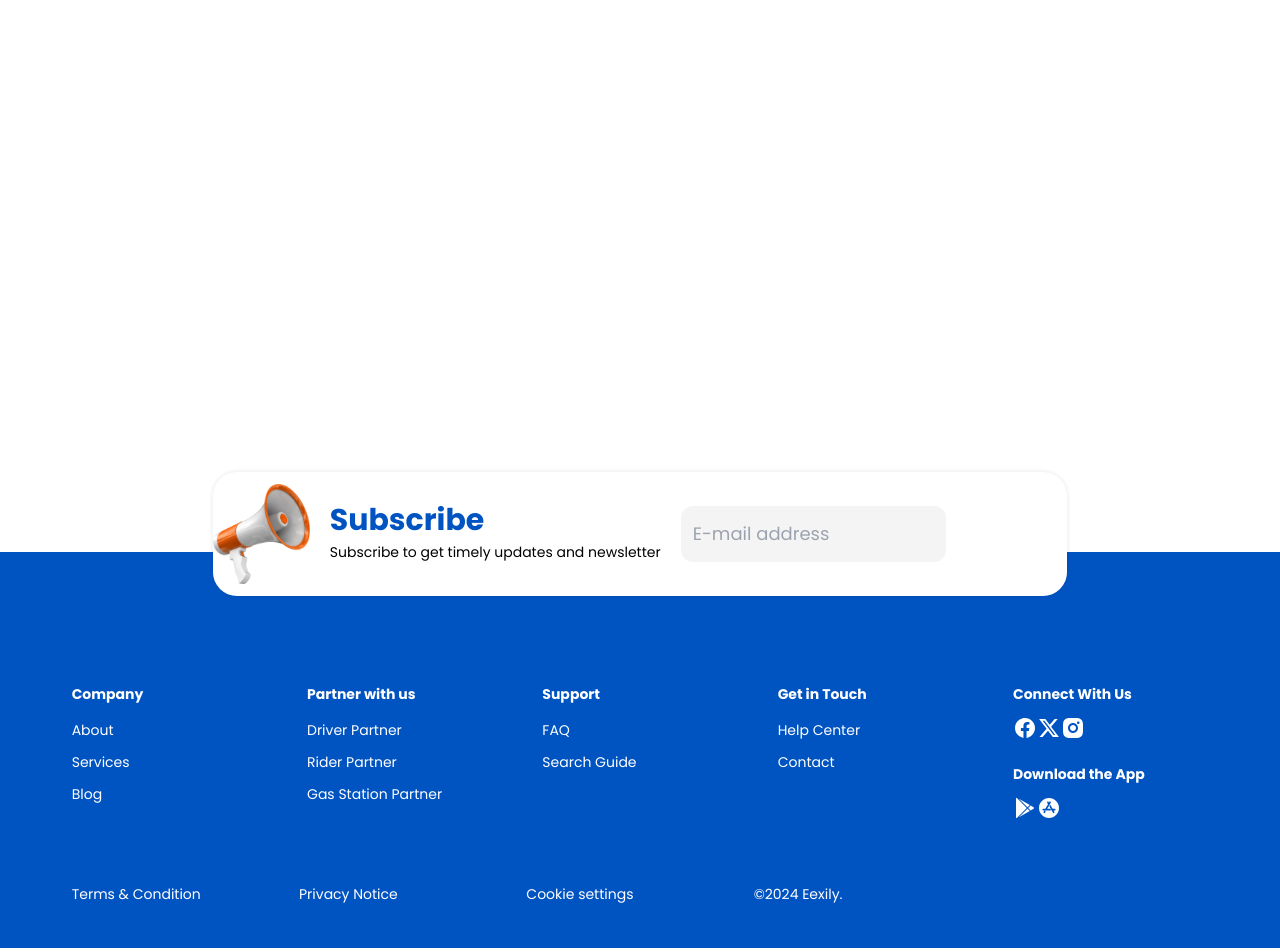
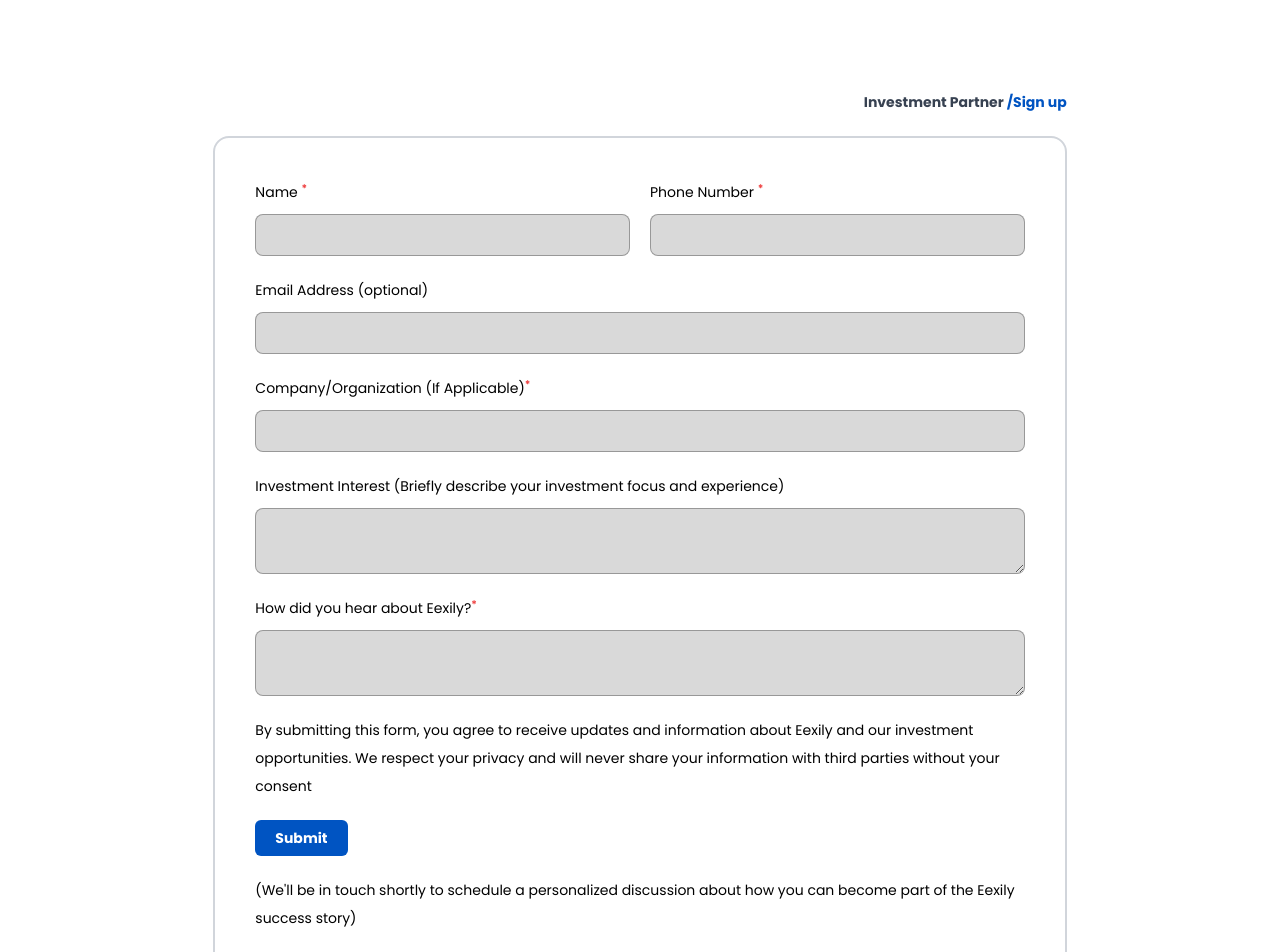
Before and after one commit to DevEmmy/eexily-landing-page, a Next.js app: page /investment-partner/sign-up in a window 1280 px wide. Before the commit this address had no page. Shown: the part 440-1392 px from the top of the page. Built offline with nearby package versions, Linux system fonts and the light colour scheme.

Commit message:
fixed a lot

```diff
--- /dev/null
+++ b/src/app/(otherRoute)/about/page.tsx
@@ -0,0 +1,75 @@
+import React from 'react'
+
+const page = () => {
+    return (
+        <div className='mx-[11%] md:mx-[5.7%] flex flex-col gap-5'>
+            <div className='text-center text-primary'>
+                <h2 className='text-[32px] font-bold'>About Eexily:</h2>
+                <p className='text-[20px] font-semibold'>Your Partner in a Stress-Free Kitchen</p>
+            </div>
+
+            <p>
+                At Eexily, we believe cooking should be a joy, not a chore. That's why we're revolutionizing the way Nigerians access cooking gas.
+
+            </p>
+
+            <p>
+                We're a team of passionate innovators, driven by a shared experience of the frustrations and inconveniences of traditional LPG refills. We've all been there – the empty tank at the worst possible time, the hassle of finding a refill station, the uncertainty of when the next delivery will arrive.
+            </p>
+
+            <p>
+                We knew there had to be a better way. So, we created Eexily.
+            </p>
+
+            <p>
+                Our mission is simple: to make your life easier by providing a reliable, convenient, and affordable LPG delivery service. We leverage technology to track your usage, predict when you'll need a refill, and deliver gas right to your doorstep before you even run out.
+            </p>
+
+            <p>
+                But we're more than just a delivery service. We're your cooking companion, offering helpful tips, recipes, and support to make your kitchen experience seamless and enjoyable.
+            </p>
+
+            <p>
+                We believe in building a community of empowered cooks, free from the stress of running out of gas. That's why we're committed to transparent pricing, exceptional customer service, and continuous innovation.
+            </p>
+
+            <p>
+                Join us on this journey to transform the LPG industry and make cooking a truly enjoyable experience for everyone.
+            </p>
+
+            <p className='font-bold'>Why Choose Eexily?</p>
+
+            <p><span className='font-bold'>Convenience:</span> Say goodbye to the hassle of refilling your gas cylinders.</p>
+
+            <p>
+                We deliver right to your doorstep.
+            </p>
+
+            <p>
+                <span className='font-bold'>Reliability:</span> Our predictive technology ensures you never run out of gas unexpectedly.
+            </p>
+
+            <p>
+                <span className='font-bold'>Affordability:</span> We offer competitive pricing and transparent fees, so you always know what you're paying for.
+            </p>
+
+            <p>
+            <span className='font-bold'>Customer-Centric:</span> We prioritize your needs and satisfaction above all else.
+            </p>
+            <p>
+                Innovation: We're constantly exploring new ways to improve your cooking experience.
+            </p>
+
+            <p>
+                Let Eexily take the hassle out of cooking gas, so you can focus on creating delicious meals and enjoying time with your loved ones
+            </p>
+
+            <p>
+                Together, let's make life easier
+            </p>
+
+        </div>
+    )
+}
+
+export default page
--- /dev/null
+++ b/src/app/(otherRoute)/investment-partner/page.tsx
@@ -0,0 +1,19 @@
+import CategoryOverview from '@/components/CategoryOverview'
+import React from 'react'
+
+const page = () => {
+  return (
+    <div>
+        <CategoryOverview
+            title='Investment Partner'
+            header='Join the LPG Revolution in Africa'
+            description='Partner with Eexily and Invest in a Proven, High-Growth Opportunity'
+            buttonText='Join our Network'
+            link='/investment-partner/sign-up'
+            img='./investment.png'
+        />
+    </div>
+  )
+}
+
+export default page
--- /dev/null
+++ b/src/app/(otherRoute)/investment-partner/sign-up/page.tsx
@@ -0,0 +1,60 @@
+import React from 'react'
+
+const page = () => {
+    return (
+        <div className='w-2/3 md:w-[90%]  m-auto'>
+            <p className='text-gray-700 mb-5 md:mb-2 font-bold text-end'>Investment Partner <span className='text-primary'>/Sign up</span></p>
+            <div className="grid grid-cols-2  md:flex md:flex-col gap-5 border-2 border-gray-300 rounded-2xl p-10  md:p-5  form-container">
+                <div>
+                    <p>Name <sup>*</sup></p>
+                    <input type="text" />
+                </div>
+
+                <div>
+                    <p>Phone Number <sup>*</sup></p>
+                    <input type="tel" />
+                </div>
+
+                <div className='col-span-2'>
+                    <p>Email Address (optional)</p>
+                    <input type="text" />
+                </div>
+
+                <div className='col-span-2'>
+                    <p>Company/Organization (If Applicable)<sup>*</sup></p>
+                    <input type="text" />
+                </div>
+
+                <div className='col-span-2'>
+                    <p>Investment Interest (Briefly describe your investment focus and experience)</p>
+                    <textarea name="" id=""></textarea>
+                </div>
+
+                <div className='col-span-2'>
+                    <p>How did you hear about Eexily?<sup>*</sup> </p>
+                    <textarea name="" id=""></textarea>
+                </div>
+
+
+                <div className='col-span-2'>
+                    <p>
+                    By submitting this form, you agree to receive updates and information about Eexily and our investment opportunities. We respect your privacy and will never share your information with third parties without your consent
+                    </p>
+                </div>
+
+
+                <button className='col-span-2 w-fit font-bold text-white px-5 py-2 rounded-md bg-primary'>
+                    Submit
+                </button>
+
+                <div className='col-span-2'>
+                    <p>
+                    (We'll be in touch shortly to schedule a personalized discussion about how you can become part of the Eexily success story)
+                    </p>
+                </div>
+            </div>
+        </div>
+    )
+}
+
+export default page
--- a/src/components/Banner/MainNav.tsx
+++ b/src/components/Banner/MainNav.tsx
@@ -22,6 +22,10 @@ const MainNav = ({showGetStarted = false}: Props) => {
         {
           title: "Gas Station Partner",
           link: "/gas-station-partner"
+        },
+        {
+          title: "Investment Partner",
+          link: "/investment-partner"
         },
       ];
 
--- a/src/components/Banner/index.tsx
+++ b/src/components/Banner/index.tsx
@@ -17,7 +17,7 @@ const Banner = () => {
       <img
         src="./wirl.png"
         alt=""
-        className="absolute w-full opacity mix-blend-soft-light h-[150vh] md:h-[540px] object-cover"
+        className="absolute w-full opacity mix-blend-soft-light md:h-[540px] object-cover"
       />
       <img
         src="./girls.png"
--- a/src/components/Footer/index.tsx
+++ b/src/components/Footer/index.tsx
@@ -10,7 +10,7 @@ const Footer = () => {
       sub: [
         {
           title: "About",
-          link: "/"
+          link: "/about"
         },
         {
           title: "Services",
@@ -70,7 +70,7 @@ const Footer = () => {
     <div className='bg-primary relative mt-48 text-white grid md:flex md:flex-col grid-cols-5 md:grid-cols-none gap-10 items-start justify-between px-[5.6%] pt-32 pb-10'>
 
       <div className="absolute -top-20 w-2/3 md:w-[90%] bg-white shadow-custom rounded-3xl pr-10 flex gap-5 justify-between text-black items-center py-3 left-[16.67%] md:left-[5%]">
-        <Image unoptimized width={0} height={0} src="/./mp.png" alt="" className='size-[100px] object-cover'/>
+        <Image unoptimized width={0} height={0} src="/./mp.png" alt="" className='size-[100px] object-cover' />
 
         <div className="flex gap-5 md:flex-col ">
           <div className="flex flex-col gap-2 md:gap-0">
@@ -78,13 +78,18 @@ const Footer = () => {
             <p className="text-sm">Subscribe to get timely updates and newsletter </p>
           </div>
 
+          <div className='flex md:flex-col md:gap-3'>
             <input
               type="email"
               name=""
               placeholder="E-mail address"
               id=""
-            className="bg-input p-3 text-lg md:text-sm rounded-xl focus:outline-none w-[38%] md:w-full"
+              className="bg-input p-3 text-lg md:text-sm rounded-l-xl focus:outline-none md:rounded-xl md:w-full"
             />
+            <button className='bg-primary text-white font-semibold px-3 py-2 rounded-r-xl md:rounded-xl md:px-3 md:w-fit'>
+              Subscribe
+            </button>
+          </div>
         </div>
 
       </div>
```
Also changed, not shown: public/investment.png (added). Lines whose indentation alone changed are shown as unchanged.
